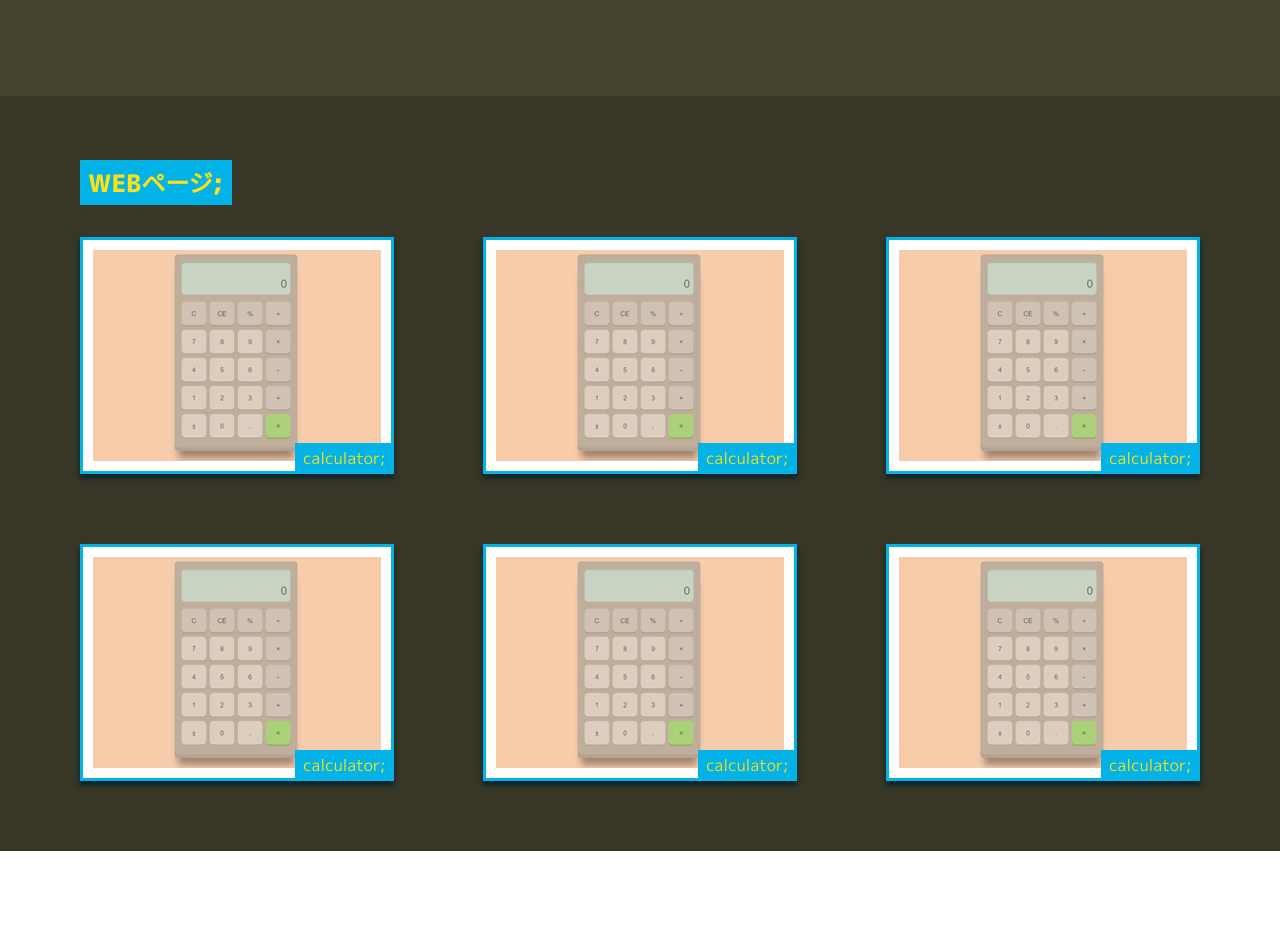
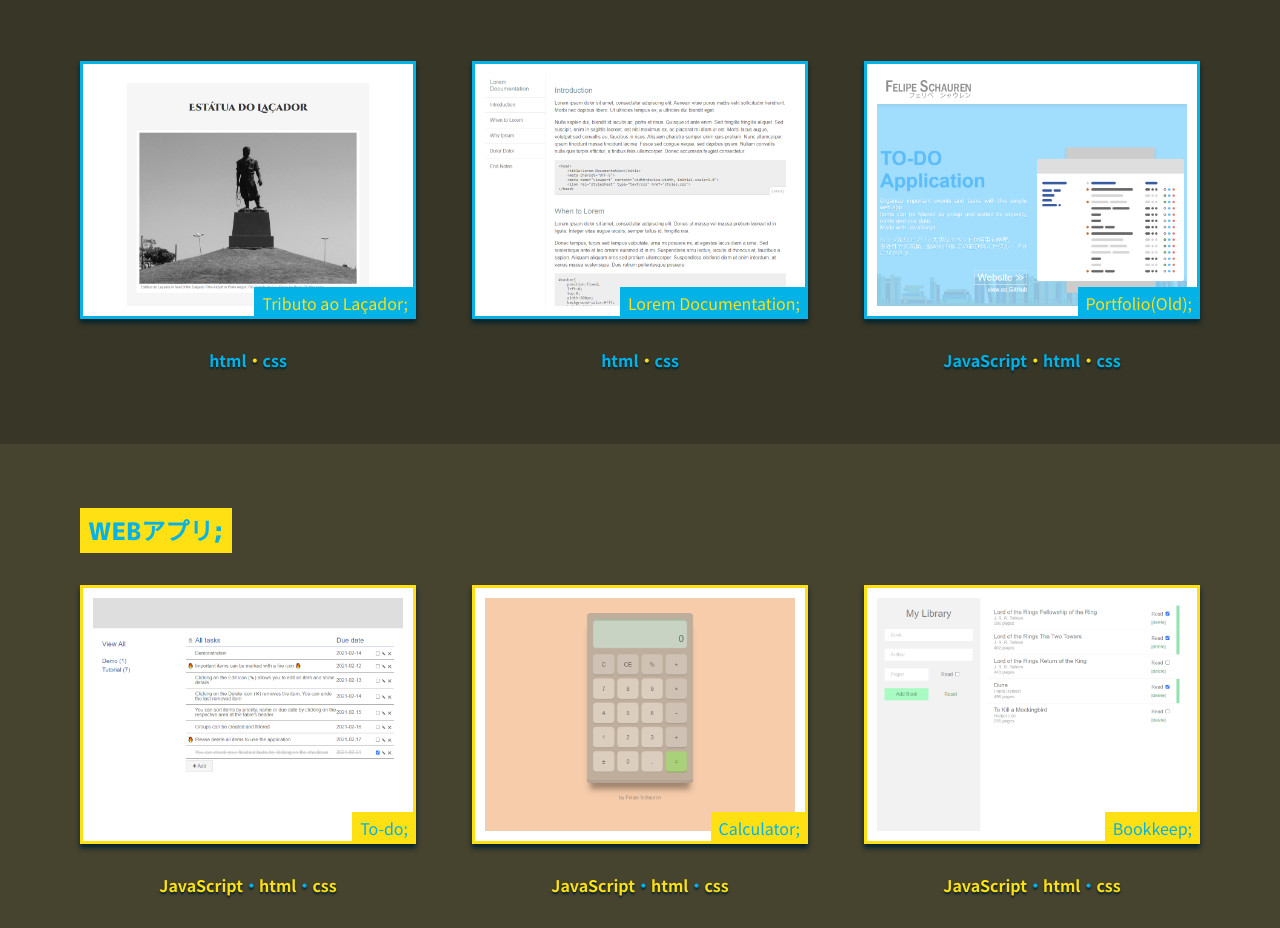
Before and after one commit to Onidus/portfolio-2, a website: page index.html in a window 1280 px wide. Shown: the part 1264-2192 px from the top of the page. Before the commit the page ends 2115 px from the top, so only its background shows below. Drawn offline with Linux system fonts and the light colour scheme.

Commit message:
css updates and proper projects
Removed placeholder project for real ones
updated CSS
added tags for projects

```diff
--- a/css/index.scss
+++ b/css/index.scss
@@ -2,7 +2,8 @@
     VARIABLES
 ---------------------*/
 
-$font-stack: 'M PLUS 1p', sans-serif;
+$font-stack: 'Noto Sans JP', sans-serif;
+$font-featured: 'M PLUS 1p', sans-serif;
 $color-primary: #ffe012;
 $color-secondary: #03b2e7;
 $color-hero: #04222b;
@@ -52,6 +53,11 @@ $color-bg-2: #383626;
 
 html {
     font-family: $font-stack;
+    scroll-behavior: smooth;
+}
+
+h3 {
+    font-family: $font-featured;
 }
 
 /*---------------------
@@ -61,10 +67,11 @@ html {
 header {
     overflow: hidden;
     height: 60px;
-    width: 100vw;
+    max-width: 100vw;
+    width: 100%;
     position: fixed;
     display: grid;
-    grid-template-columns: 1fr minmax(auto, 1120px) 1fr;
+    grid-template-columns: 32px minmax(auto, 320px) 1fr;
     z-index: 2;
 
     .header-bar {
@@ -74,7 +81,26 @@ header {
 
     .main-header {
         display: grid;
-        grid-template-columns: 320px 1fr;
+        justify-content: end;
+        align-items: center;
+
+        #navbar {
+            list-style: none;
+
+            a {
+                text-decoration: none;
+                font-size: 1.1em;
+                color: $color-hero;
+                font-weight: 600;
+                padding: 0 16px;
+                line-height: 60px;
+                display: block;
+            }
+
+            a:hover {
+                background-color: $color-secondary;
+            }
+        }
     }
 
     #logo {
@@ -88,7 +114,7 @@ header {
     HERO
 ---------------------*/
 
-#hero {
+#welcome-section {
     @include section($theme: $color-hero);
     text-align: center;
     justify-content: center;
@@ -124,12 +150,20 @@ header {
         @include content-title;
     }
 
-    .item img {
+    .project-tile img {
         @include content-img;
     }
 
-    .item p{
+    .project-tile .item-name{
         @include description-color;
+    }
+
+    .project-tile .tags{
+        color: $color-secondary;
+
+        span {
+            color: $color-primary;
+        }
     }
 }
 
@@ -140,12 +174,20 @@ header {
         @include content-title($color1: $color-secondary, $color2: $color-primary);
     }
 
-    .item img {
+    .project-tile img {
         @include content-img($color: $color-secondary);
     }
 
-    .item p{
+    .project-tile .item-name{
         @include description-color($text: $color-primary, $background: $color-secondary);
+    }
+
+    .project-tile .tags{
+        color: $color-primary;
+
+        span {
+            color: $color-secondary;
+        }
     }
 }
 
@@ -156,13 +198,19 @@ header {
     row-gap: 64px;
 }
 
-.item {
+.project-tile {
+    max-width: 30%;
+
     a {
         position: relative;
         display: inline-block;
         width: fit-content;
         text-decoration: none;
         line-height: 0;
+
+        img {
+            max-width: 100%;
+        }
 
         p {
             display: inline-block;
@@ -173,4 +221,12 @@ header {
             line-height: initial;
         }
     }
+
+    .tags {
+        margin-top: 16px;
+        font-weight: 600;
+        padding: 8px;
+        text-align: center;
+        text-shadow: 0 2px 2px $color-hero;
+    }
 }
--- a/index.html
+++ b/index.html
@@ -7,94 +7,112 @@
         <link rel="stylesheet" type="text/css" href="css/index.css">
         <link rel="preconnect" href="https://fonts.googleapis.com">
         <link rel="preconnect" href="https://fonts.gstatic.com" crossorigin>
-        <link href="https://fonts.googleapis.com/css2?family=M+PLUS+1p:wght@100;400;500;800;900&display=swap" rel="stylesheet">
+        <link href="https://fonts.googleapis.com/css2?family=M+PLUS+1p:wght@800&family=Noto+Sans+JP:wght@100;400;700&display=swap" rel="stylesheet">
     </head>
     <body>
         <main>
             <header>
                 <div class="header-bar"></div>
-                <div class="main-header">
                 <img id="logo" src="img/logo.png" alt="シャウレン">
-                    <div class="header-bar">
+                <div class="main-header header-bar">
                     <!--NAVLINKS HERE-->
+                    <ul id="navbar">
+                        <li><a href="#projects">制作</a></li>
+                    </ul>
                 </div>
-                </div>
-                <div class="header-bar">
 
                 </div>
             </header>
-            <section id="hero">
+            <section id="welcome-section">
                 <h1>Felipe Schauren</h1>
                 <p class="subtitle">web developer</p>
+            </section>
+            <div id="projects">
+                <section id="web-sites">
+                    <div class="container">
+                        <h3>WEBページ;</h3>
+                        <div class="item-columns">
+                            <div class="project-tile">
+                                <a href="https://onidus.github.io/portfolio/rascal.html">
+                                    <img src="img/rascal.jpg" alt="Rascalバレーボールホームページ">
+                                    <p class="item-name">RASCAL Volleyball;</p>
+                                </a>
+                                <p class="tags"><span>html</span>・<span>css</span></p>
+                            </div>
+                            <div class="project-tile">
+                                <a href="https://onidus.github.io/fogo-brasa/">
+                                    <img src="img/fogo-e-brasa.jpg" alt="Fogo&Brasaブラジル料理レストラン">
+                                    <p class="item-name">Fogo & Brasa;</p>
+                                </a>
+                                <p class="tags"><span>JavaScript</span>・<span>html</span>・<span>css</span></p>
+                            </div>
+                            <div class="project-tile">
+                                <a href="#">
+                                    <img src="img/product.png" alt="Product商品のモデルWEBサイト">
+                                    <p class="item-name">Product;</p>
+                                </a>
+                                <p class="tags"><span>html</span>・<span>css</span></p>
+                            </div>
+                            <div class="project-tile">
+                                <a href="#">
+                                    <img src="img/lacador.jpg" alt="Lacador像のホームページ">
+                                    <p class="item-name">Tributo ao Laçador;</p>
+                                </a>
+                                <p class="tags"><span>html</span>・<span>css</span></p>
+                            </div>
+                            <div class="project-tile">
+                                <a href="#">
+                                    <img src="img/documentation.png" alt="マニュアルのモデルページ">
+                                    <p class="item-name">Lorem Documentation;</p>
+                                </a>
+                                <p class="tags"><span>html</span>・<span>css</span></p>
+                            </div>
+                            <div class="project-tile">
+                                <a href="https://onidus.github.io/portfolio/">
+                                    <img src="img/portfolio-old.png" alt="前のポートフォリオ">
+                                    <p class="item-name">Portfolio(Old);</p>
+                                </a>
+                                <p class="tags"><span>JavaScript</span>・<span>html</span>・<span>css</span></p>
+                            </div>
+                        </div>
+                    </div>
                 </section>
                 <section id="web-apps">
                     <div class="container">
                         <h3>WEBアプリ;</h3>
                         <div class="item-columns">
-                        <div class="item">
-                            <a href="#">
-                                <img src="img/app-calc.png" alt="calculator application">
-                                <p class="item-name">calculator;</p>
+                            <div class="project-tile">
+                                <a href="https://onidus.github.io/todo-app/">
+                                    <img src="img/todo-app.png" alt="行うもののアプリ">
+                                    <p class="item-name">To-do;</p>
                                 </a>
+                                <p class="tags"><span>JavaScript</span>・<span>html</span>・<span>css</span></p>
                             </div>
-                        <div class="item">
-                            <a href="#">
-                                <img src="img/app-calc.png" alt="calculator application">
-                                <p class="item-name">calculator;</p>
+                            <div class="project-tile">
+                                <a href="https://onidus.github.io/calculator/">
+                                    <img src="img/calculator.png" alt="電卓のアプリ">
+                                    <p class="item-name">Calculator;</p>
                                 </a>
+                                <p class="tags"><span>JavaScript</span>・<span>html</span>・<span>css</span></p>
                             </div>
-                        <div class="item">
-                            <a href="#">
-                                <img src="img/app-calc.png" alt="calculator application">
-                                <p class="item-name">calculator;</p>
+                            <div class="project-tile">
+                                <a href="https://onidus.github.io/library-app/">
+                                    <img src="img/library.png" alt="気になる本のリスト">
+                                    <p class="item-name">Bookkeep;</p>
                                 </a>
+                                <p class="tags"><span>JavaScript</span>・<span>html</span>・<span>css</span></p>
+                            </div>
+                            <div class="project-tile">
+                                <a href="https://onidus.github.io/etch-a-sketch/">
+                                    <img src="img/etch-a-sketch.png" alt="絵描きアプリ">
+                                    <p class="item-name">Etch-a-Sketch;</p>
+                                </a>
+                                <p class="tags"><span>JavaScript</span>・<span>html</span>・<span>css</span></p>
                             </div>
                         </div>
                     </div>
                 </section>
-            <section id="web-sites">
-                <div class="container">
-                    <h3>WEBページ;</h3>
-                    <div class="item-columns">
-                        <div class="item">
-                            <a href="#">
-                                <img src="img/app-calc.png" alt="calculator application">
-                                <p class="item-name">calculator;</p>
-                            </a>
             </div>
-                        <div class="item">
-                            <a href="#">
-                                <img src="img/app-calc.png" alt="calculator application">
-                                <p class="item-name">calculator;</p>
-                            </a>
-                        </div>
-                        <div class="item">
-                            <a href="#">
-                                <img src="img/app-calc.png" alt="calculator application">
-                                <p class="item-name">calculator;</p>
-                            </a>
-                        </div>
-                        <div class="item">
-                            <a href="#">
-                                <img src="img/app-calc.png" alt="calculator application">
-                                <p class="item-name">calculator;</p>
-                            </a>
-                        </div>
-                        <div class="item">
-                            <a href="#">
-                                <img src="img/app-calc.png" alt="calculator application">
-                                <p class="item-name">calculator;</p>
-                            </a>
-                        </div>
-                        <div class="item">
-                            <a href="#">
-                                <img src="img/app-calc.png" alt="calculator application">
-                                <p class="item-name">calculator;</p>
-                            </a>
-                        </div>
-                    </div>
-                </div>
-            </section>
         </main>
     </body>
 </html>
```
Also changed, not shown: css/index.css, img/app-calc.png (deleted), img/calculator.png (added), img/documentation.png (added), img/etch-a-sketch.png (added), img/fogo-e-brasa.jpg (added), img/lacador.jpg (added), img/library.png (added), img/portfolio-old.png (added), img/product.png (added), img/rascal.jpg (added), img/todo-app.png (added), 1 other file. Lines whose indentation alone changed are shown as unchanged.
